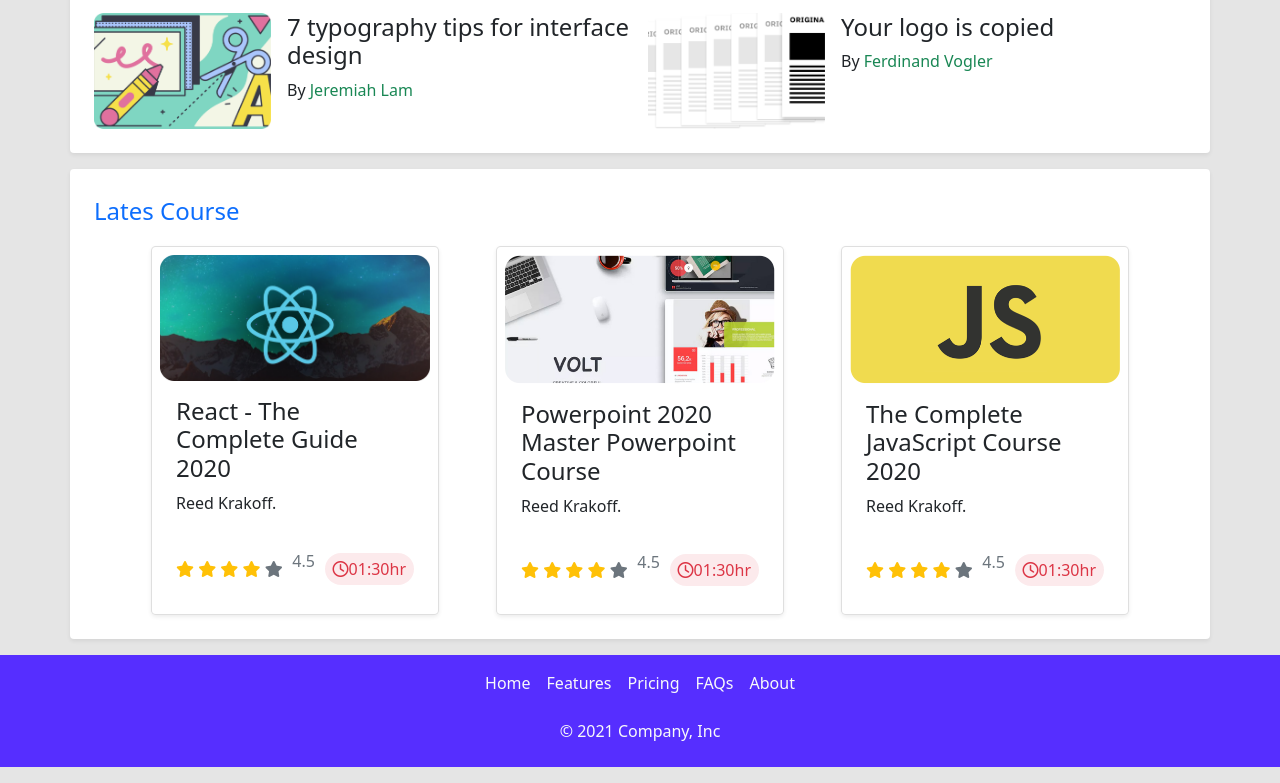
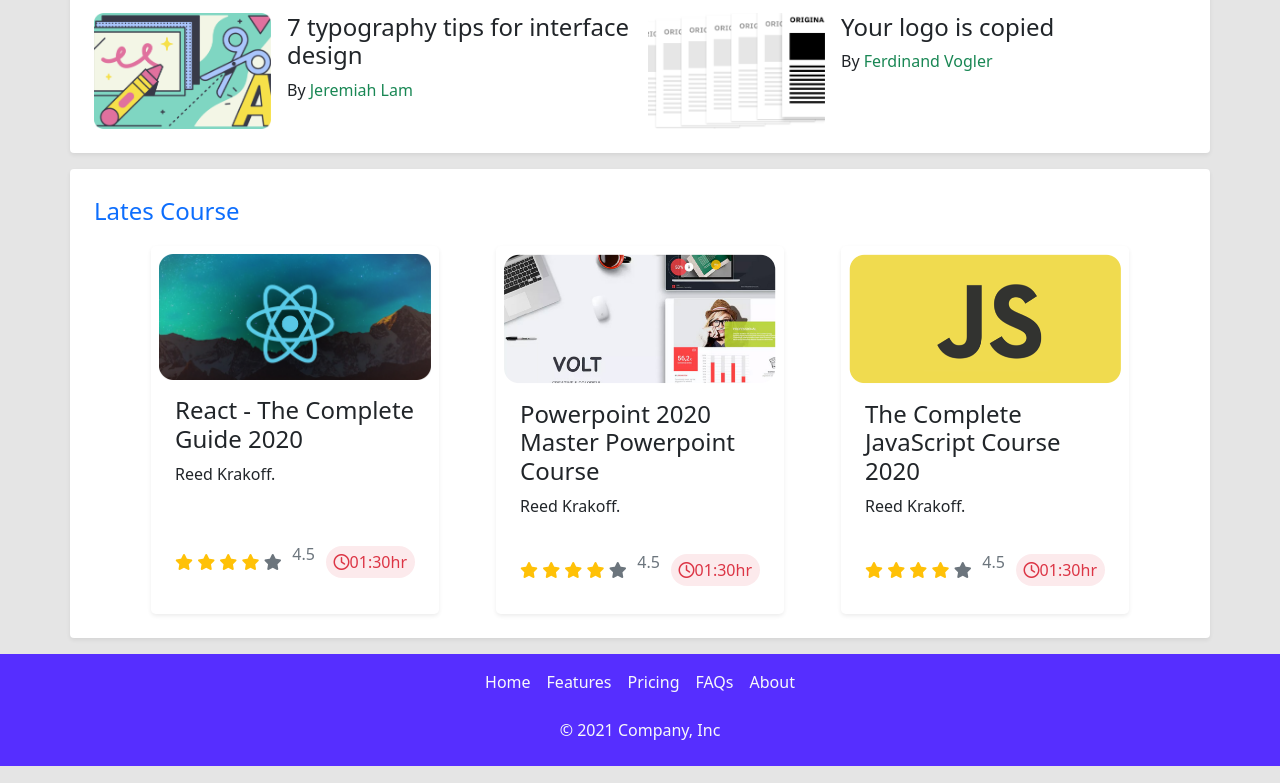
Before and after one commit to naimxno/leader-Board-bootstrap-, a plain HTML site: page index.html in a window 1280 px wide. Shown: the part 519-1302 px from the top of the page. Drawn offline with nearby package versions, Linux system fonts and the light colour scheme.

Commit message:
complete

```diff
--- a/index.html
+++ b/index.html
@@ -118,7 +118,7 @@
       <h4 class="text-primary my-1">Lates Course</h4>
       <div class="row g-3 m-auto d-flex justify-content-evenly">
 
-        <div class="card col-12 col-md-12 col-lg-4 p-2 rounded-3 shadow-sm" style="width: 18rem;">
+        <div class="card col-12 col-md-12 col-lg-4 p-2 border-0 rounded-3 shadow-sm" style="width: 18rem;">
           <img src="./images/courses/course-1.png" class="card-img-top" alt="...">
           <div class="card-body">
             <h4 class="card-title">React - The Complete Guide 2020</h4>
@@ -143,7 +143,7 @@
         </div>
 
 
-        <div class="card col-12 col-md-12 col-lg-4 p-2 rounded-3 shadow-sm" style="width: 18rem;">
+        <div class="card col-12 col-md-12 col-lg-4 p-2 border-0 rounded-3 shadow-sm" style="width: 18rem;">
           <img src="./images/courses/course-2.png" class="card-img-top" alt="...">
           <div class="card-body">
             <h4 class="card-title">Powerpoint 2020 Master Powerpoint Course</h4>
@@ -166,7 +166,7 @@
             </div>
           </div>
         </div>
-        <div class="card col-12 col-md-12 col-lg-4 p-2 rounded-3 shadow-sm" style="width: 18rem;">
+        <div class="card col-12 col-md-12 col-lg-4 p-2 border-0 rounded-3 shadow-sm" style="width: 18rem;">
           <img src="./images/courses/course-3.png" class="card-img-top" alt="...">
           <div class="card-body">
             <h4 class="card-title">The Complete JavaScript Course 2020</h4>
```
